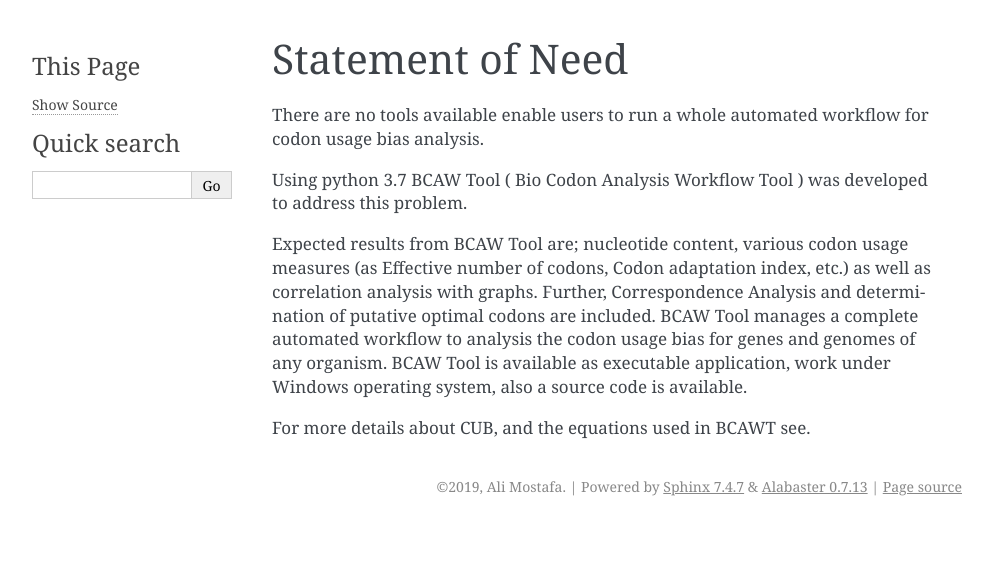
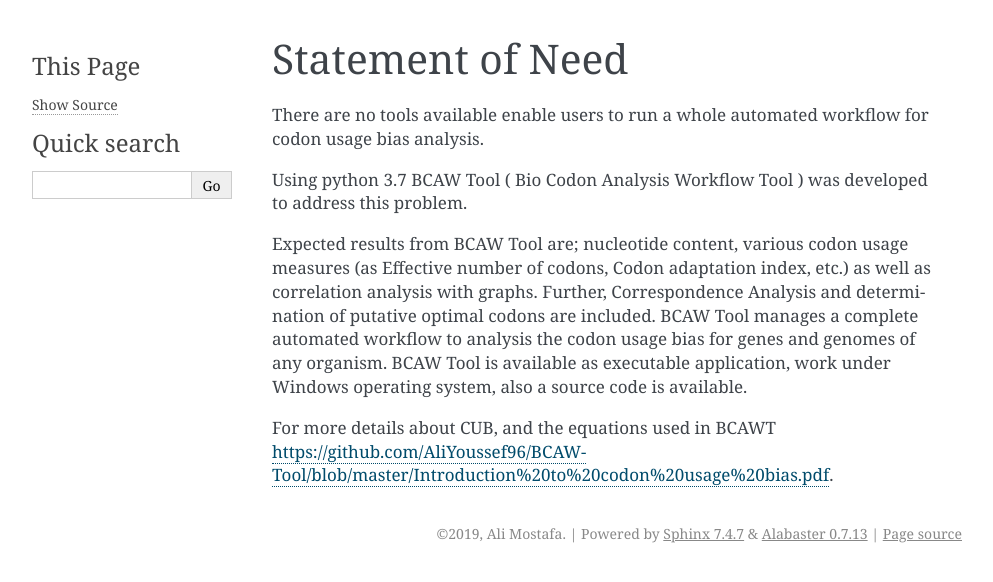
Before and after one commit to AliYoussef96/BCAW-Tool, a Sphinx documentation site: the page built from docs/Statement.rst, in a window 1280 px wide. Shown: the top 582 px of the page, without its empty margins (148-1141 px from the left). Built offline with Sphinx 7.4.7, drawn with Linux system fonts in a browser that asks for light colours.

Commit message:
Update Statement.rst

```diff
--- a/docs/Statement.rst
+++ b/docs/Statement.rst
@@ -6,4 +6,4 @@
 
 Expected results from BCAW Tool are; nucleotide content, various codon usage measures (as Effective number of codons, Codon adaptation index, etc.) as well as correlation analysis with graphs. Further, Correspondence Analysis and determination of putative optimal codons are included. BCAW Tool manages a complete automated workflow to analysis the codon usage bias for genes and genomes of any organism. BCAW Tool is available as executable application, work under Windows operating system, also a source code is available.
 
-For more details about CUB, and the equations used in BCAWT see.
+For more details about CUB, and the equations used in BCAWT https://github.com/AliYoussef96/BCAW-Tool/blob/master/Introduction%20to%20codon%20usage%20bias.pdf.
```
